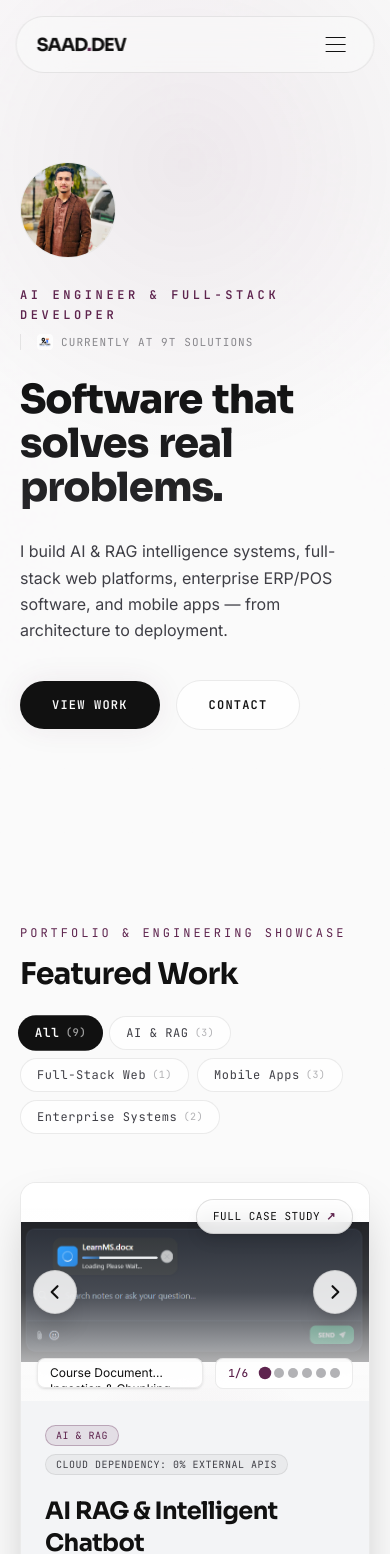
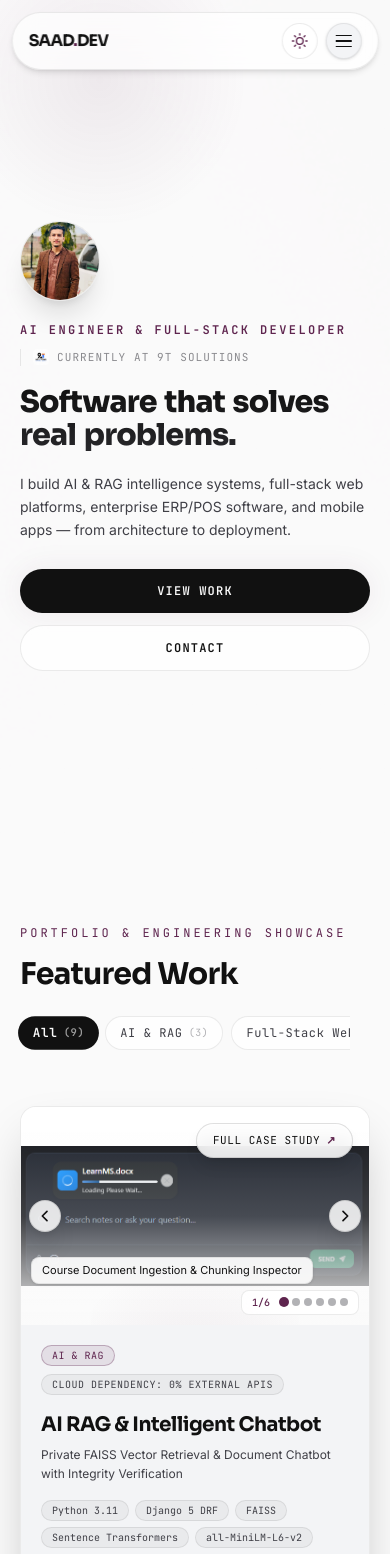
Before and after one commit to Hs890/portfolio, a Next.js app: page / in a window 390 px wide. Shown: the top 1554 px of the page. Built offline with nearby package versions, Linux system fonts and the light colour scheme.

Commit message:
fix(mobile): optimize mobile responsiveness and mobile navbar dropdown menu

```diff
--- a/app/components/About.tsx
+++ b/app/components/About.tsx
@@ -5,10 +5,10 @@ export default function About() {
   return (
     <section id="about" className="py-section-gap-mobile md:py-section-gap-desktop relative">
       <Reveal>
-        <h2 className="font-display text-2xl sm:text-3xl md:text-4xl font-bold text-on-background tracking-tight leading-snug max-w-2xl">
+        <h2 className="font-display text-xl sm:text-3xl md:text-4xl font-bold text-on-background tracking-tight leading-snug max-w-2xl">
           AI Engineer & Full-Stack Developer building production systems with AI & RAG, FAISS, React 19, Django and React Native.
         </h2>
-        <p className="font-body text-base md:text-lg text-on-surface-variant mt-4 max-w-xl leading-relaxed">
+        <p className="font-body text-sm sm:text-base md:text-lg text-on-surface-variant mt-3 sm:mt-4 max-w-xl leading-relaxed">
           Specializing in AI architectures (FAISS, Sentence Transformers, temporal video analysis), enterprise ERP & POS systems, and mobile applications.
         </p>
         <a
--- a/app/components/FeaturedWork.tsx
+++ b/app/components/FeaturedWork.tsx
@@ -186,7 +186,7 @@ export default function FeaturedWork({ projects, onSelectProject }: FeaturedWork
             {numScreenshots > 1 && (
               <button
                 onClick={handlePrevSlide}
-                className="absolute left-3 top-1/2 -translate-y-1/2 z-30 w-11 h-11 rounded-full flex items-center justify-center backdrop-blur-md transition-all duration-200 transform hover:scale-110 shadow-xl"
+                className="absolute left-2 sm:left-3 top-1/2 -translate-y-1/2 z-30 w-8 h-8 sm:w-11 sm:h-11 rounded-full flex items-center justify-center backdrop-blur-md transition-all duration-200 transform hover:scale-110 shadow-xl"
                 style={{
                   background: 'var(--slider-btn-bg)',
                   border: `1px solid var(--slider-btn-border)`,
@@ -194,7 +194,7 @@ export default function FeaturedWork({ projects, onSelectProject }: FeaturedWork
                 }}
                 aria-label="Previous image"
               >
-                <svg className="w-5 h-5" fill="none" stroke="currentColor" viewBox="0 0 24 24">
+                <svg className="w-4 h-4 sm:w-5 sm:h-5" fill="none" stroke="currentColor" viewBox="0 0 24 24">
                   <path strokeLinecap="round" strokeLinejoin="round" strokeWidth={2.5} d="M15 19l-7-7 7-7" />
                 </svg>
               </button>
@@ -204,7 +204,7 @@ export default function FeaturedWork({ projects, onSelectProject }: FeaturedWork
             {numScreenshots > 1 && (
               <button
                 onClick={handleNextSlide}
-                className="absolute right-3 top-1/2 -translate-y-1/2 z-30 w-11 h-11 rounded-full flex items-center justify-center backdrop-blur-md transition-all duration-200 transform hover:scale-110 shadow-xl"
+                className="absolute right-2 sm:right-3 top-1/2 -translate-y-1/2 z-30 w-8 h-8 sm:w-11 sm:h-11 rounded-full flex items-center justify-center backdrop-blur-md transition-all duration-200 transform hover:scale-110 shadow-xl"
                 style={{
                   background: 'var(--slider-btn-bg)',
                   border: `1px solid var(--slider-btn-border)`,
@@ -212,16 +212,16 @@ export default function FeaturedWork({ projects, onSelectProject }: FeaturedWork
                 }}
                 aria-label="Next image"
               >
-                <svg className="w-5 h-5" fill="none" stroke="currentColor" viewBox="0 0 24 24">
+                <svg className="w-4 h-4 sm:w-5 sm:h-5" fill="none" stroke="currentColor" viewBox="0 0 24 24">
                   <path strokeLinecap="round" strokeLinejoin="round" strokeWidth={2.5} d="M9 5l7 7-7 7" />
                 </svg>
               </button>
             )}
 
             {/* Caption & Thumbnail Switcher at Bottom */}
-            <div className="absolute bottom-3 left-4 right-4 z-20 flex items-center justify-between gap-3">
+            <div className="absolute bottom-2.5 sm:bottom-3 left-2.5 sm:left-4 right-2.5 sm:right-4 z-20 flex flex-col sm:flex-row items-start sm:items-center justify-between gap-1.5 sm:gap-3">
               <span
-                className="font-body text-xs line-clamp-1 px-3 py-1.5 rounded-lg backdrop-blur-md shadow"
+                className="font-body text-[11px] sm:text-xs line-clamp-1 px-2.5 sm:px-3 py-1 sm:py-1.5 rounded-lg backdrop-blur-md shadow max-w-full"
                 style={{
                   background: 'var(--caption-bg)',
                   color: 'var(--caption-color)',
@@ -233,14 +233,14 @@ export default function FeaturedWork({ projects, onSelectProject }: FeaturedWork
 
               {numScreenshots > 1 && (
                 <div
-                  className="flex items-center gap-1.5 backdrop-blur-md px-3 py-1.5 rounded-lg shrink-0"
+                  className="flex items-center gap-1.5 backdrop-blur-md px-2.5 sm:px-3 py-1 sm:py-1.5 rounded-lg shrink-0 self-end sm:self-auto"
                   style={{
                     background: 'var(--caption-bg)',
                     border: '1px solid var(--glass-border)',
                   }}
                   onClick={(e) => e.stopPropagation()}
                 >
-                  <span className="font-code text-[11px] text-tertiary font-medium mr-1.5">
+                  <span className="font-code text-[10px] sm:text-[11px] text-tertiary font-medium mr-1">
                     {activeThumb + 1}/{numScreenshots}
                   </span>
                   <div className="flex gap-1">
@@ -248,7 +248,7 @@ export default function FeaturedWork({ projects, onSelectProject }: FeaturedWork
                       <button
                         key={s.url + idx}
                         onClick={() => setActiveThumb(idx)}
-                        className={`w-2.5 h-2.5 rounded-full transition-all ${
+                        className={`w-2 h-2 sm:w-2.5 sm:h-2.5 rounded-full transition-all ${
                           idx === activeThumb ? "bg-tertiary scale-125" : "opacity-40 hover:opacity-80"
                         }`}
                         style={{
@@ -264,7 +264,7 @@ export default function FeaturedWork({ projects, onSelectProject }: FeaturedWork
           </div>
 
           {/* Project Details Panel */}
-          <div className="p-6 sm:p-8 flex flex-col gap-5 relative z-10" style={{ background: 'var(--surface-container)' }}>
+          <div className="p-5 sm:p-8 flex flex-col gap-4 sm:gap-5 relative z-10" style={{ background: 'var(--surface-container)' }}>
             <div className="flex flex-wrap items-center gap-2">
               <span className="px-2.5 py-0.5 rounded-full bg-tertiary/10 border border-tertiary/30 text-tertiary font-code text-[10px] uppercase tracking-wider">
                 {project.category}
@@ -280,10 +280,10 @@ export default function FeaturedWork({ projects, onSelectProject }: FeaturedWork
             </div>
 
             <div>
-              <h3 className="font-display text-2xl sm:text-3xl font-bold text-on-background tracking-tight">
+              <h3 className="font-display text-xl sm:text-3xl font-bold text-on-background tracking-tight">
                 {project.name}
               </h3>
-              <p className="font-body text-sm sm:text-base text-on-surface-variant mt-2 leading-relaxed">
+              <p className="font-body text-xs sm:text-base text-on-surface-variant mt-1.5 leading-relaxed">
                 {project.tagline}
               </p>
             </div>
@@ -293,29 +293,29 @@ export default function FeaturedWork({ projects, onSelectProject }: FeaturedWork
               {project.stack.slice(0, 6).map((tech) => (
                 <span
                   key={tech}
-                  className="px-3 py-1 rounded-full font-code text-[11px] text-on-surface-variant"
+                  className="px-2.5 sm:px-3 py-0.5 sm:py-1 rounded-full font-code text-[10px] sm:text-[11px] text-on-surface-variant"
                   style={{ background: 'var(--pill-bg)', border: '1px solid var(--pill-border)' }}
                 >
                   {tech}
                 </span>
               ))}
               {project.stack.length > 6 && (
-                <span className="px-2 py-1 rounded-full font-code text-[11px] text-on-surface-variant/50">
+                <span className="px-2 py-0.5 sm:py-1 rounded-full font-code text-[10px] sm:text-[11px] text-on-surface-variant/50">
                   +{project.stack.length - 6} more
                 </span>
               )}
             </div>
 
             {/* Action Bar */}
-            <div className="flex items-center justify-between pt-4" style={{ borderTop: '1px solid var(--divider)' }}>
+            <div className="flex flex-col sm:flex-row items-stretch sm:items-center justify-between gap-3 pt-3 sm:pt-4" style={{ borderTop: '1px solid var(--divider)' }}>
               <button
                 onClick={() => onSelectProject(project)}
-                className="px-6 py-2.5 rounded-full bg-primary text-background font-code text-xs uppercase tracking-widest font-semibold transition-all transform hover:scale-[1.02]"
+                className="px-6 py-2.5 rounded-full bg-primary text-background font-code text-xs uppercase tracking-widest font-semibold transition-all transform hover:scale-[1.02] text-center"
               >
                 Read Case Study
               </button>
 
-              <div className="flex items-center gap-4">
+              <div className="flex items-center justify-center gap-4 py-1">
                 {project.github && (
                   <a
                     href={project.github}
--- a/app/components/Hero.tsx
+++ b/app/components/Hero.tsx
@@ -14,15 +14,15 @@ function handleAnchorClick(e: React.MouseEvent<HTMLAnchorElement>) {
 
 export default function Hero() {
   return (
-    <section className="min-h-screen flex flex-col justify-center pt-32 pb-section-gap-mobile md:pb-section-gap-desktop relative">
-      <div className="accent-glow w-[650px] h-[650px] -top-40 -left-40" />
-      <div className="grid grid-cols-1 lg:grid-cols-12 gap-12 items-center relative z-10">
-        <div className="lg:col-span-8 flex flex-col items-start gap-7">
+    <section className="min-h-screen flex flex-col justify-center pt-28 sm:pt-36 pb-16 md:pb-section-gap-desktop relative">
+      <div className="accent-glow w-[320px] sm:w-[650px] h-[320px] sm:h-[650px] -top-20 sm:-top-40 -left-20 sm:-left-40" />
+      <div className="grid grid-cols-1 lg:grid-cols-12 gap-8 lg:gap-12 items-center relative z-10">
+        <div className="lg:col-span-8 flex flex-col items-start gap-5 sm:gap-7">
           <motion.div
             initial={{ opacity: 0, scale: 0.9 }}
             animate={{ opacity: 1, scale: 1 }}
             transition={{ duration: 0.7, ease: [0.16, 1, 0.3, 1] }}
-            className="relative w-24 h-24 sm:w-28 sm:h-28 rounded-full overflow-hidden glass-panel lg:hidden"
+            className="relative w-20 h-20 sm:w-28 sm:h-28 rounded-full overflow-hidden glass-panel lg:hidden shadow-xl"
           >
             <Image src="/profile.jpg" alt="Portrait" fill sizes="112px" className="object-cover" priority />
           </motion.div>
@@ -31,16 +31,16 @@ export default function Hero() {
             initial={{ opacity: 0, y: 16 }}
             animate={{ opacity: 1, y: 0 }}
             transition={{ duration: 0.6, delay: 0.1 }}
-            className="flex flex-wrap items-center gap-x-4 gap-y-2"
+            className="flex flex-wrap items-center gap-x-3 gap-y-2"
           >
-            <p className="font-code text-xs sm:text-sm uppercase tracking-[0.3em] text-tertiary font-semibold">
+            <p className="font-code text-xs sm:text-sm uppercase tracking-[0.2em] sm:tracking-[0.3em] text-tertiary font-semibold">
               AI Engineer & Full-Stack Developer
             </p>
             <a
               href="https://www.9tsolutions.com"
               target="_blank"
               rel="noopener noreferrer"
-              className="group flex items-center gap-2 font-code text-[11px] uppercase tracking-widest text-on-surface-variant/60 hover:text-tertiary transition-colors pl-4 border-l border-border-subtle"
+              className="group flex items-center gap-2 font-code text-[11px] uppercase tracking-widest text-on-surface-variant/60 hover:text-tertiary transition-colors pl-3 border-l border-border-subtle"
             >
               <span className="relative w-4 h-4 rounded-sm overflow-hidden shrink-0">
                 <Image src="/9t.jpeg" alt="9T Solutions" fill sizes="16px" className="object-cover" />
@@ -49,7 +49,7 @@ export default function Hero() {
             </a>
           </motion.div>
 
-          <h1 className="font-display text-[40px] sm:text-[56px] md:text-[76px] leading-[1.1] font-extrabold tracking-tight text-gradient">
+          <h1 className="font-display text-3xl sm:text-5xl md:text-6xl lg:text-[76px] leading-[1.1] font-extrabold tracking-tight text-gradient">
             {"Software that solves real problems.".split(" ").map((word, i) => (
               <motion.span
                 key={i}
@@ -67,7 +67,7 @@ export default function Hero() {
             initial={{ opacity: 0, y: 16 }}
             animate={{ opacity: 1, y: 0 }}
             transition={{ duration: 0.6, delay: 0.5 }}
-            className="font-body text-base sm:text-lg text-on-surface-variant max-w-xl leading-relaxed"
+            className="font-body text-sm sm:text-base md:text-lg text-on-surface-variant max-w-xl leading-relaxed"
           >
             I build AI & RAG intelligence systems, full-stack web platforms, enterprise ERP/POS software, and mobile apps — from architecture to deployment.
           </motion.p>
@@ -76,12 +76,12 @@ export default function Hero() {
             initial={{ opacity: 0, y: 16 }}
             animate={{ opacity: 1, y: 0 }}
             transition={{ duration: 0.6, delay: 0.6 }}
-            className="flex flex-wrap items-center gap-4 mt-2"
+            className="flex flex-col sm:flex-row items-stretch sm:items-center gap-3 sm:gap-4 mt-2 w-full sm:w-auto"
           >
             <a
               href="#work"
               onClick={handleAnchorClick}
-              className="px-8 py-4 rounded-full bg-primary text-background font-code text-xs uppercase tracking-widest font-semibold transition-all duration-300 transform hover:scale-105"
+              className="px-8 py-3.5 sm:py-4 rounded-full bg-primary text-background font-code text-xs uppercase tracking-widest font-semibold transition-all duration-300 text-center transform hover:scale-105"
               style={{ boxShadow: '0 0 30px var(--glass-hover-shadow)' }}
             >
               View Work
@@ -89,7 +89,7 @@ export default function Hero() {
             <a
               href="#contact"
               onClick={handleAnchorClick}
-              className="px-8 py-4 rounded-full glass-panel text-on-surface font-code text-xs uppercase tracking-widest font-semibold transition-all duration-300 transform hover:scale-105"
+              className="px-8 py-3.5 sm:py-4 rounded-full glass-panel text-on-surface font-code text-xs uppercase tracking-widest font-semibold transition-all duration-300 text-center transform hover:scale-105"
             >
               Contact
             </a>
--- a/app/components/Navbar.tsx
+++ b/app/components/Navbar.tsx
@@ -1,7 +1,7 @@
 "use client";
 
 import { useEffect, useState } from "react";
-import { motion } from "framer-motion";
+import { motion, AnimatePresence } from "framer-motion";
 import ThemeToggle from "./ThemeToggle";
 
 const LINKS = [
@@ -39,18 +39,41 @@ export default function Navbar() {
   }
 
   return (
+    <>
+      {/* Mobile Backdrop overlay */}
+      <AnimatePresence>
+        {open && (
+          <motion.div
+            initial={{ opacity: 0 }}
+            animate={{ opacity: 1 }}
+            exit={{ opacity: 0 }}
+            transition={{ duration: 0.2 }}
+            className="fixed inset-0 bg-black/60 backdrop-blur-sm z-40 md:hidden"
+            onClick={() => setOpen(false)}
+          />
+        )}
+      </AnimatePresence>
+
+      {/* Main Navbar Header */}
       <motion.nav
         initial={{ opacity: 0, y: -20 }}
         animate={{ opacity: 1, y: 0 }}
         transition={{ duration: 0.8, ease: [0.16, 1, 0.3, 1] }}
-      className={`fixed top-4 sm:top-6 left-1/2 -translate-x-1/2 w-[92%] max-w-container-max rounded-full backdrop-blur-xl z-50 flex justify-between items-center px-5 sm:px-8 py-3 ${
-        scrolled ? "bg-background/90 shadow-2xl" : "bg-background/60"
+        className={`fixed top-3 sm:top-6 left-1/2 -translate-x-1/2 w-[94%] sm:w-[92%] max-w-container-max rounded-full z-50 flex justify-between items-center px-4 sm:px-8 py-2.5 sm:py-3 glass-panel transition-shadow ${
+          scrolled ? "shadow-2xl" : "shadow-md"
         }`}
-      style={{ border: '1px solid var(--glass-border)' }}
       >
-      <a href="#" className="font-display text-lg sm:text-xl font-bold tracking-tighter text-on-background transition-transform duration-300 hover:scale-105 inline-block">
+        <a
+          href="#"
+          onClick={(e) => {
+            if (open) setOpen(false);
+          }}
+          className="font-display text-base sm:text-xl font-bold tracking-tighter text-on-background transition-transform duration-300 hover:scale-105 inline-block"
+        >
           SAAD<span className="text-tertiary">.</span>DEV
         </a>
+
+        {/* Desktop Navigation Links */}
         <div className="hidden md:flex items-center gap-8">
           {LINKS.map((link) => (
             <a
@@ -64,52 +87,88 @@ export default function Navbar() {
             </a>
           ))}
         </div>
+
+        {/* Desktop CTA & Theme Toggle */}
         <div className="hidden md:flex items-center gap-3">
           <ThemeToggle />
           <a
             href="#contact"
             onClick={(e) => handleNavClick(e, "#contact")}
             className="inline-flex items-center justify-center px-6 py-2.5 rounded-full bg-primary text-background font-code text-xs uppercase tracking-widest font-semibold transition-all duration-300 hover:scale-105"
-          style={{ boxShadow: '0 0 20px var(--glass-hover-shadow)' }}
+            style={{ boxShadow: "0 0 20px var(--glass-hover-shadow)" }}
           >
             Let&apos;s Talk
           </a>
         </div>
+
+        {/* Mobile Right Controls */}
+        <div className="flex md:hidden items-center gap-2">
+          <ThemeToggle />
           <button
             aria-label="Toggle menu"
             onClick={() => setOpen((o) => !o)}
-        className="md:hidden text-on-background flex flex-col gap-1.5 p-2"
+            className="text-on-background flex flex-col justify-center items-center w-9 h-9 rounded-full bg-surface-container border border-border-subtle gap-1 p-2 shadow-sm active:scale-95 transition-transform"
           >
-        <span className={`block w-5 h-px bg-current transition-transform ${open ? "rotate-45 translate-y-[3px]" : ""}`} />
-        <span className={`block w-5 h-px bg-current transition-opacity ${open ? "opacity-0" : ""}`} />
-        <span className={`block w-5 h-px bg-current transition-transform ${open ? "-rotate-45 -translate-y-[3px]" : ""}`} />
+            <span
+              className={`block w-4 h-[1.5px] bg-current transition-transform duration-300 ${
+                open ? "rotate-45 translate-y-[5px]" : ""
+              }`}
+            />
+            <span
+              className={`block w-4 h-[1.5px] bg-current transition-opacity duration-200 ${
+                open ? "opacity-0" : ""
+              }`}
+            />
+            <span
+              className={`block w-4 h-[1.5px] bg-current transition-transform duration-300 ${
+                open ? "-rotate-45 -translate-y-[5px]" : ""
+              }`}
+            />
           </button>
+        </div>
+      </motion.nav>
 
+      {/* Mobile Menu Sheet (Solid white in light mode / solid dark in dark mode) */}
+      <AnimatePresence>
         {open && (
-        <div className="absolute top-full mt-3 left-0 w-full rounded-2xl glass-panel p-6 flex flex-col gap-4 md:hidden">
+          <motion.div
+            initial={{ opacity: 0, y: -12, scale: 0.98 }}
+            animate={{ opacity: 1, y: 0, scale: 1 }}
+            exit={{ opacity: 0, y: -12, scale: 0.98 }}
+            transition={{ duration: 0.2, ease: [0.16, 1, 0.3, 1] }}
+            className="fixed top-16 sm:top-20 left-3 right-3 sm:left-6 sm:right-6 rounded-3xl p-5 flex flex-col gap-2 shadow-2xl md:hidden z-50 bg-white dark:bg-[#151515] border border-black/10 dark:border-white/15"
+            style={{
+              boxShadow: "0 25px 50px -12px rgba(0, 0, 0, 0.35)",
+            }}
+          >
+            <div className="flex flex-col gap-1">
               {LINKS.map((link) => (
                 <a
                   key={link.href}
                   href={link.href}
                   onClick={(e) => handleNavClick(e, link.href)}
-              className="group flex items-center justify-between font-code text-sm uppercase tracking-widest text-on-surface-variant hover:text-on-background transition-all duration-300 hover:translate-x-1.5 py-1"
+                  className="group flex items-center justify-between font-code text-xs uppercase tracking-widest text-neutral-800 dark:text-neutral-200 hover:text-tertiary dark:hover:text-tertiary transition-all duration-150 py-3 px-3.5 rounded-2xl hover:bg-black/5 dark:hover:bg-white/5 active:scale-[0.98]"
                 >
-              <span>{link.label}</span>
-              <span className="text-tertiary opacity-0 group-hover:opacity-100 transition-opacity duration-300">&rarr;</span>
+                  <span className="font-semibold text-sm">{link.label}</span>
+                  <span className="text-tertiary opacity-40 group-hover:opacity-100 group-hover:translate-x-1 transition-all duration-200 text-sm">
+                    &rarr;
+                  </span>
                 </a>
               ))}
-          <div className="flex items-center gap-3 pt-2 border-t" style={{ borderColor: 'var(--divider)' }}>
-            <ThemeToggle />
+            </div>
+
+            <div className="pt-3 mt-1 border-t border-black/10 dark:border-white/10">
               <a
                 href="#contact"
                 onClick={(e) => handleNavClick(e, "#contact")}
-              className="flex-1 inline-flex items-center justify-center px-6 py-2.5 rounded-full bg-primary text-background font-code text-xs uppercase tracking-widest font-semibold"
+                className="w-full inline-flex items-center justify-center py-3.5 rounded-full bg-primary text-background font-code text-xs uppercase tracking-widest font-semibold text-center shadow-lg active:scale-[0.98] transition-transform"
               >
                 Let&apos;s Talk
               </a>
             </div>
-        </div>
+          </motion.div>
         )}
-    </motion.nav>
+      </AnimatePresence>
+    </>
   );
 }
--- a/app/components/Projects.tsx
+++ b/app/components/Projects.tsx
@@ -39,7 +39,7 @@ export default function Projects() {
           </div>
 
           {/* Category Filter Tabs */}
-          <div className="flex flex-wrap gap-2">
+          <div className="flex items-center gap-2 overflow-x-auto pb-2 sm:pb-0 sm:flex-wrap w-full md:w-auto -mx-margin-mobile px-margin-mobile sm:mx-0 sm:px-0">
             {categories.map((cat) => {
               const count = cat === "All" ? allProjects.length : allProjects.filter((p) => p.category === cat).length;
               const isSelected = activeCategory === cat;
@@ -47,7 +47,7 @@ export default function Projects() {
                 <button
                   key={cat}
                   onClick={() => setActiveCategory(cat)}
-                  className={`px-4 py-2 rounded-full font-code text-xs tracking-wider transition-all duration-300 flex items-center gap-1.5 ${
+                  className={`px-3.5 sm:px-4 py-2 rounded-full font-code text-xs tracking-wider transition-all duration-300 flex items-center gap-1.5 shrink-0 ${
                     isSelected
                       ? "bg-primary text-background font-semibold scale-105"
                       : "glass-panel text-on-surface-variant hover:text-on-background"
```
Also changed, not shown: app/components/Contact.tsx (+4 -4 lines), app/components/Skills.tsx (+6 -6 lines). Lines whose indentation alone changed are shown as unchanged.
